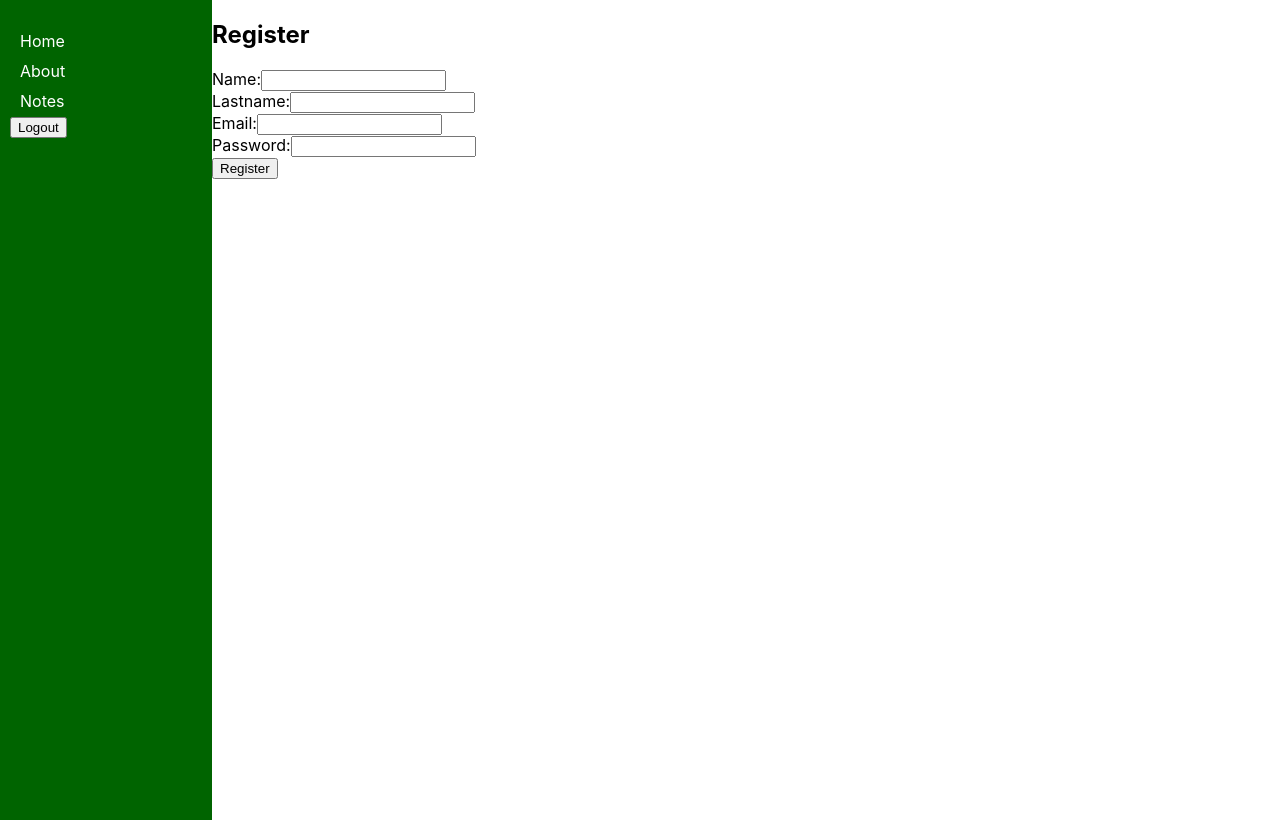
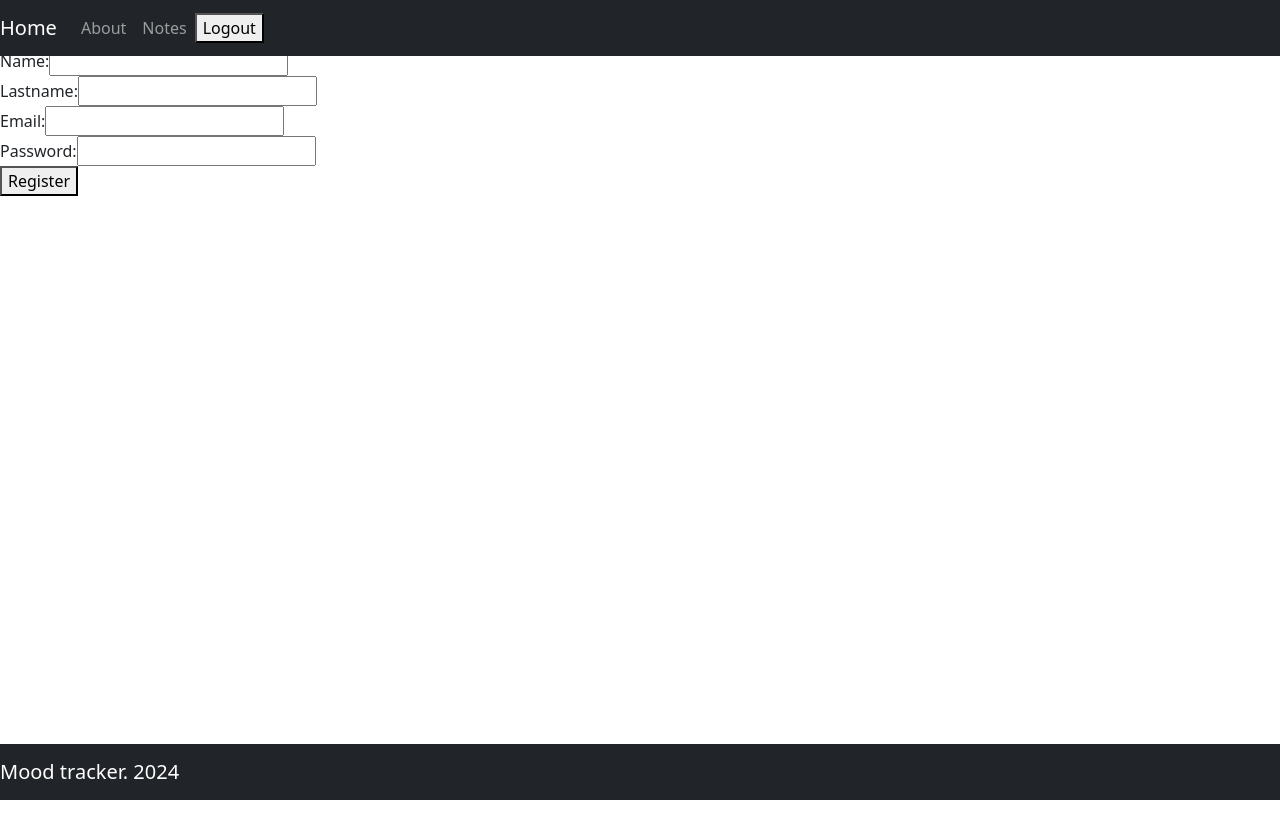
Before and after one commit to alekuzel/moodTrackerFront, a React (Create React App) app in the folder moodtrackerfront/: page /register in a window 1280 px wide. After the commit the page ends 800 px from the top, so only its background shows below. Built offline with nearby package versions, Linux system fonts and the light colour scheme.

Commit message:
bootstrap

```diff
--- a/moodtrackerfront/package.json
+++ b/moodtrackerfront/package.json
@@ -7,8 +7,10 @@
     "@testing-library/react": "^13.4.0",
     "@testing-library/user-event": "^13.5.0",
     "axios": "^1.6.7",
+    "bootstrap": "^5.3.3",
     "chart.js": "^4.4.1",
     "react": "^18.2.0",
+    "react-bootstrap": "^2.10.1",
     "react-dom": "^18.2.0",
     "react-router-dom": "^6.22.2",
     "react-scripts": "5.0.1",
--- a/moodtrackerfront/src/App.js
+++ b/moodtrackerfront/src/App.js
@@ -4,9 +4,10 @@ import Navigation from './components/Navigation';
 import Home from './pages/HomePage';
 import About from './pages/AboutPage';
 import Notes from './pages/DetailsPage';
-
+import 'bootstrap/dist/css/bootstrap.min.css';
 import Login from './pages/LoginPage'; // Import the Login component
 import Register from './pages/RegisterPage'; // Import the Register component
+import Footer from './components/FooterComponent';
 
 
 function App() {
@@ -27,6 +28,8 @@ function App() {
           {/* Include LogoutButton component here */}
 
         </div>
+        <div> <Footer /></div>
+
       </div>
     </Router>
   );
--- /dev/null
+++ b/moodtrackerfront/src/Navigation.css
@@ -0,0 +1,14 @@
+.nav-wrapper {
+    position: fixed;
+    top: 0;
+    width: 100%;
+    z-index: 1000; /* Adjust the z-index as needed */
+  }
+
+
+  .footer-wrapper {
+    position: fixed;
+    bottom: 0;
+    width: 100%;
+
+  }
--- /dev/null
+++ b/moodtrackerfront/src/components/FooterComponent.js
@@ -0,0 +1,19 @@
+import React from 'react';
+import { Navbar, Nav } from 'react-bootstrap'; // Import Bootstrap components
+import LogoutButton from './LogoutButton'; // Import the LogoutButton component
+import '../Navigation.css'; // Import custom CSS for styling
+
+function Footer() {
+  return (
+    <div className="footer-wrapper">
+      <Navbar bg="dark" variant="dark" expand="lg" fixed="bottom">
+        <Navbar.Brand>Mood tracker. 2024</Navbar.Brand>
+        <Nav className="ml-auto">
+          {/* Add any additional links or components here */}
+        </Nav>
+      </Navbar>
+    </div>
+  );
+}
+
+export default Footer;
--- a/moodtrackerfront/src/components/Navigation.js
+++ b/moodtrackerfront/src/components/Navigation.js
@@ -1,34 +1,32 @@
-import React from 'react';
+import React, { useState } from 'react';
 import { Link } from 'react-router-dom';
+import { Navbar, Nav } from 'react-bootstrap'; // Import Bootstrap components
 import LogoutButton from './LogoutButton'; // Import the LogoutButton component
+import '../Navigation.css'; // Import custom CSS for styling
 
 function Navigation() {
-  const navStyle = {
-    width: '15vw',
-    height: '100vh',
-    backgroundColor: 'darkgreen',
-    padding: '10px',
-    margin: 0,
-    listStyleType: 'none',
-  };
+  const [expanded, setExpanded] = useState(false);
 
-  const linkStyle = {
-    color: 'white',
-    textDecoration: 'none',
-    display: 'block',
-    padding: '5px 10px',
+  const toggleMenu = () => {
+    setExpanded(!expanded);
   };
 
   return (
-    <nav style={navStyle}>
-      <ul style={{ height: '100%', padding: 0 }}>
-        <li><Link to="/" style={linkStyle}>Home</Link></li>
-        <li><Link to="/about" style={linkStyle}>About</Link></li>
-        <li><Link to="/details" style={linkStyle}>Notes</Link></li>
-        {/* Add LogoutButton as a navigation item */}
-        <li><LogoutButton /></li>
-      </ul>
-    </nav>
+    <div className="nav-wrapper">
+      <Navbar bg="dark" variant="dark" expand="lg" expanded={expanded}>
+        <Navbar.Brand as={Link} to="/">Home</Navbar.Brand>
+        <Navbar.Toggle aria-controls="basic-navbar-nav" onClick={toggleMenu} />
+        <Navbar.Collapse id="basic-navbar-nav">
+          <Nav className="mr-auto">
+            <Nav.Link as={Link} to="/about">About</Nav.Link>
+            <Nav.Link as={Link} to="/details">Notes</Nav.Link>
+          </Nav>
+          <Nav>
+            <LogoutButton />
+          </Nav>
+        </Navbar.Collapse>
+      </Navbar>
+    </div>
   );
 }
 
```
Also changed, not shown: 1 other file (tests, documents, lock files or other folders).
